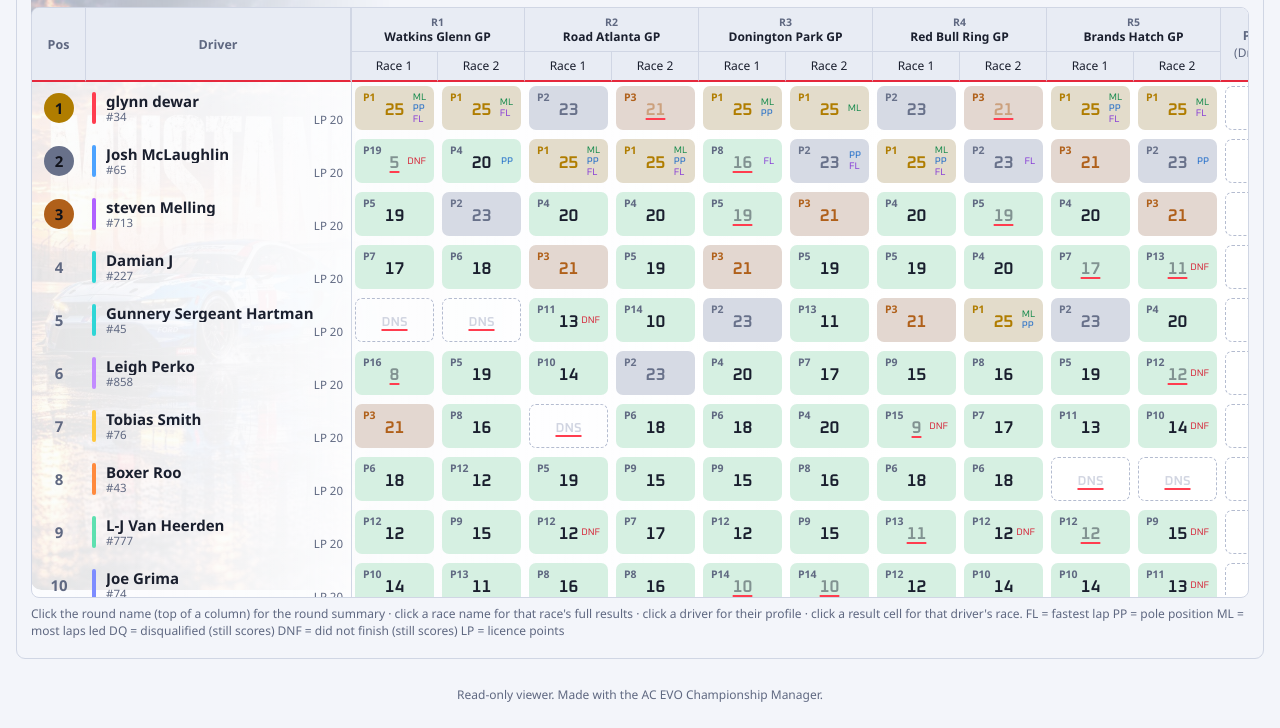
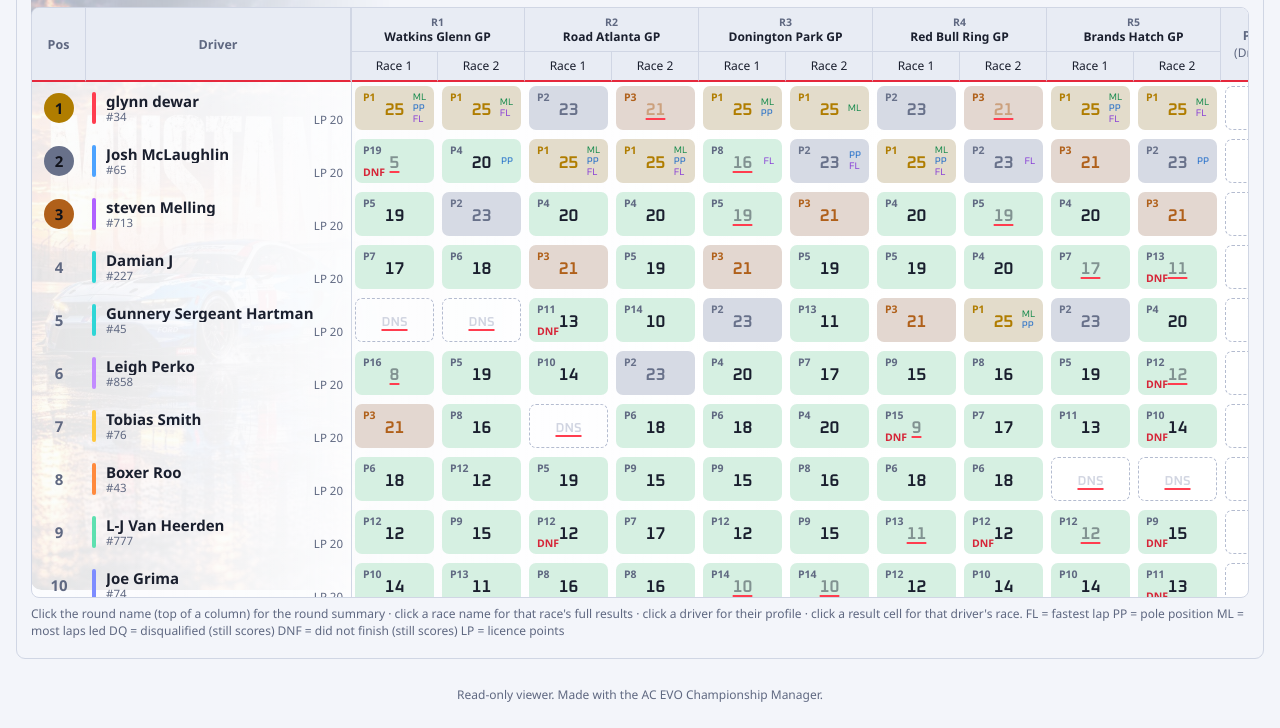
Before and after one commit to 27kaotic-dev/AC-Evo-Championship-Web, a plain HTML site: page index.html in a window 1280 px wide. Shown: the part 177-905 px from the top of the page. Drawn offline with Linux system fonts and the light colour scheme.

Commit message:
standings dq

```diff
--- a/css/style.css
+++ b/css/style.css
@@ -150,6 +150,8 @@ input[type=range] { vertical-align: middle; width: 90px; accent-color: var(--acc
 .cell.dns { background: transparent; border: 1.4px dashed var(--cell-dns-edge); color: var(--cell-dns-ink); }
 .cell.m1 { color: var(--gold); } .cell.m2 { color: var(--silver); } .cell.m3 { color: var(--bronze); }
 .cell.m1, .cell.m2, .cell.m3 { background: color-mix(in srgb, currentColor 18%, var(--cell)); }
+.cell .pn.st2 { top: auto; bottom: 3px; }
+.cell .pn.st2.bad { color: var(--red); }
 .cell .pn { position: absolute; left: 7px; top: 3px; font-size: 10.5px; color: var(--dim); font-weight: 700; }
 .cell.m1 .pn, .cell.m2 .pn, .cell.m3 .pn { color: inherit; }
 .cell .tags { position: absolute; right: 7px; top: 50%; transform: translateY(-50%); display: flex; flex-direction: column-reverse; align-items: flex-start; font-size: 9.5px; line-height: 1.15; font-weight: 400; font-family: Oxanium, "Segoe UI", Inter, system-ui, sans-serif; }
--- a/index.html
+++ b/index.html
@@ -13,7 +13,7 @@
   </script>
   <link rel="preconnect" href="https://fonts.googleapis.com"><link rel="preconnect" href="https://fonts.gstatic.com" crossorigin>
   <link rel="stylesheet" href="https://fonts.googleapis.com/css2?family=Oxanium:wght@400;600&display=swap">
-  <link rel="stylesheet" href="css/style.css?v=96">
+  <link rel="stylesheet" href="css/style.css?v=98">
 </head>
 <body>
   <div id="app"><p class="loading">Loading…</p></div>
@@ -22,7 +22,7 @@
   <script src="js/analysis.js?v=90"></script>
   <script src="js/chart.js?v=90"></script>
   <script src="js/race.js?v=90"></script>
-  <script src="js/standings.js?v=97"></script>
+  <script src="js/standings.js?v=98"></script>
   <script src="js/pages.js?v=90"></script>
   <script src="js/stats.js?v=90"></script>
   <script src="js/discord.js?v=90"></script>
--- a/js/standings.js
+++ b/js/standings.js
@@ -24,12 +24,11 @@ function resultCell(c, onclick) {
   const statusOnly = ["DNF", "DSQ", "DNS"].includes(c.status) && c.pts === 0;
   const main = statusOnly ? h("div", { class: "cs " + (c.status === "DNS" ? "dim" : "bad"), text: c.status }) : h("div", { class: "cp", text: fmtPts(c.pts) });
   const tags = h("div", { class: "tags" });
-  if (c.status === "DSQ" && c.pts > 0) tags.append(h("span", { class: "bad", title: "Disqualified", text: "DQ" }));
-  if (c.status === "DNF" && c.pts > 0) tags.append(h("span", { class: "bad", title: "Did not finish", text: "DNF" }));
   if (c.fl) tags.append(h("span", { class: "purple", text: "FL" }));
   if (c.pole) tags.append(h("span", { class: "blue", text: "PP" }));
   if (c.ml) tags.append(h("span", { class: "green", text: "ML" }));
-  const cell = h("div", { class: cls.join(" ") }, c.pos ? h("div", { class: "pn", text: `P${c.pos}` }) : null, main, tags);
+  const cell = h("div", { class: cls.join(" ") }, c.pos ? h("div", { class: "pn", text: `P${c.pos}` }) : null,
+    c.pts > 0 && c.status === "DSQ" ? h("div", { class: "pn st2 bad", title: "Disqualified", text: "DQ" }) : c.pts > 0 && c.status === "DNF" ? h("div", { class: "pn st2 bad", title: "Did not finish", text: "DNF" }) : null, main, tags);
   return h("td", { class: "rc" + (onclick ? " link" : ""), onclick }, cell);
 }
 
```
